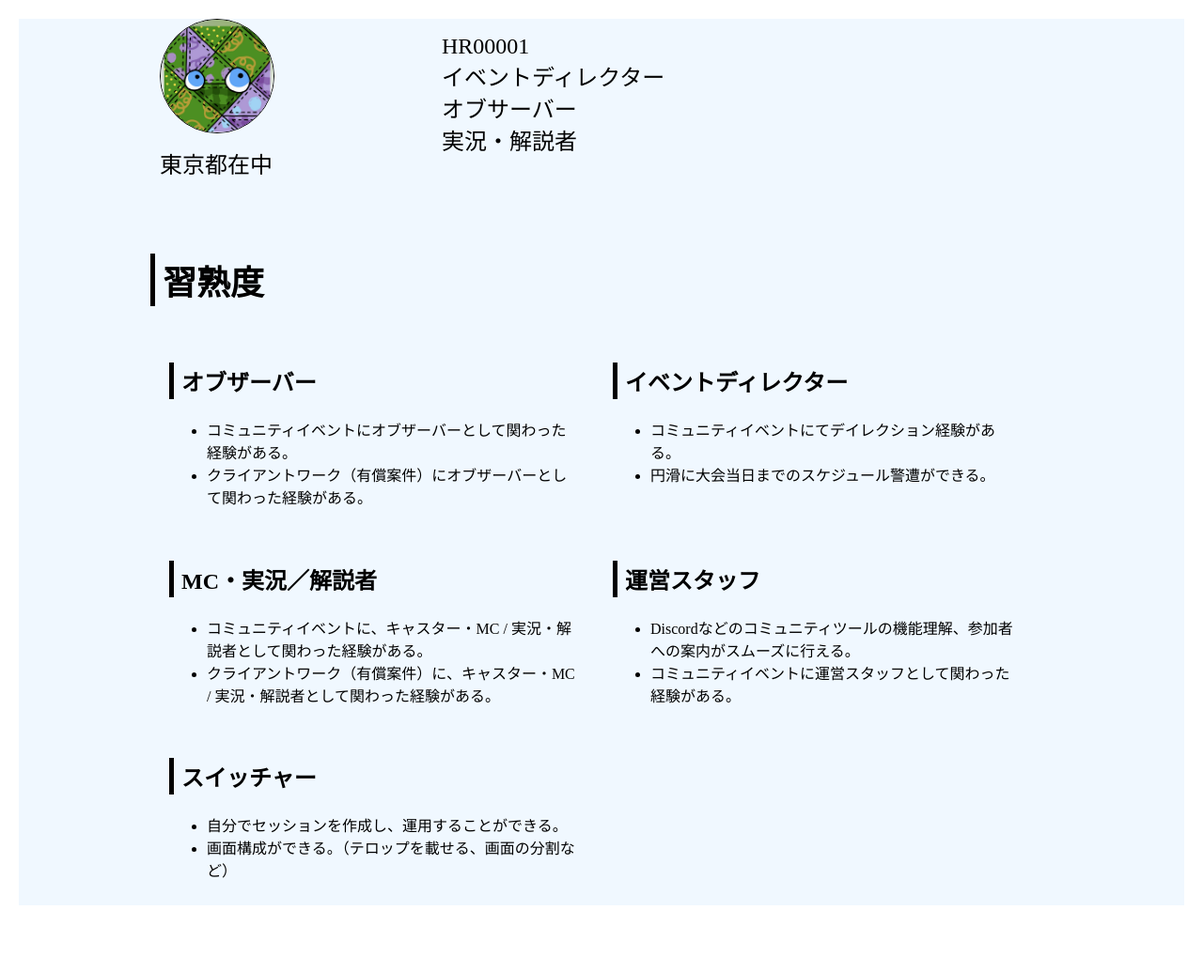
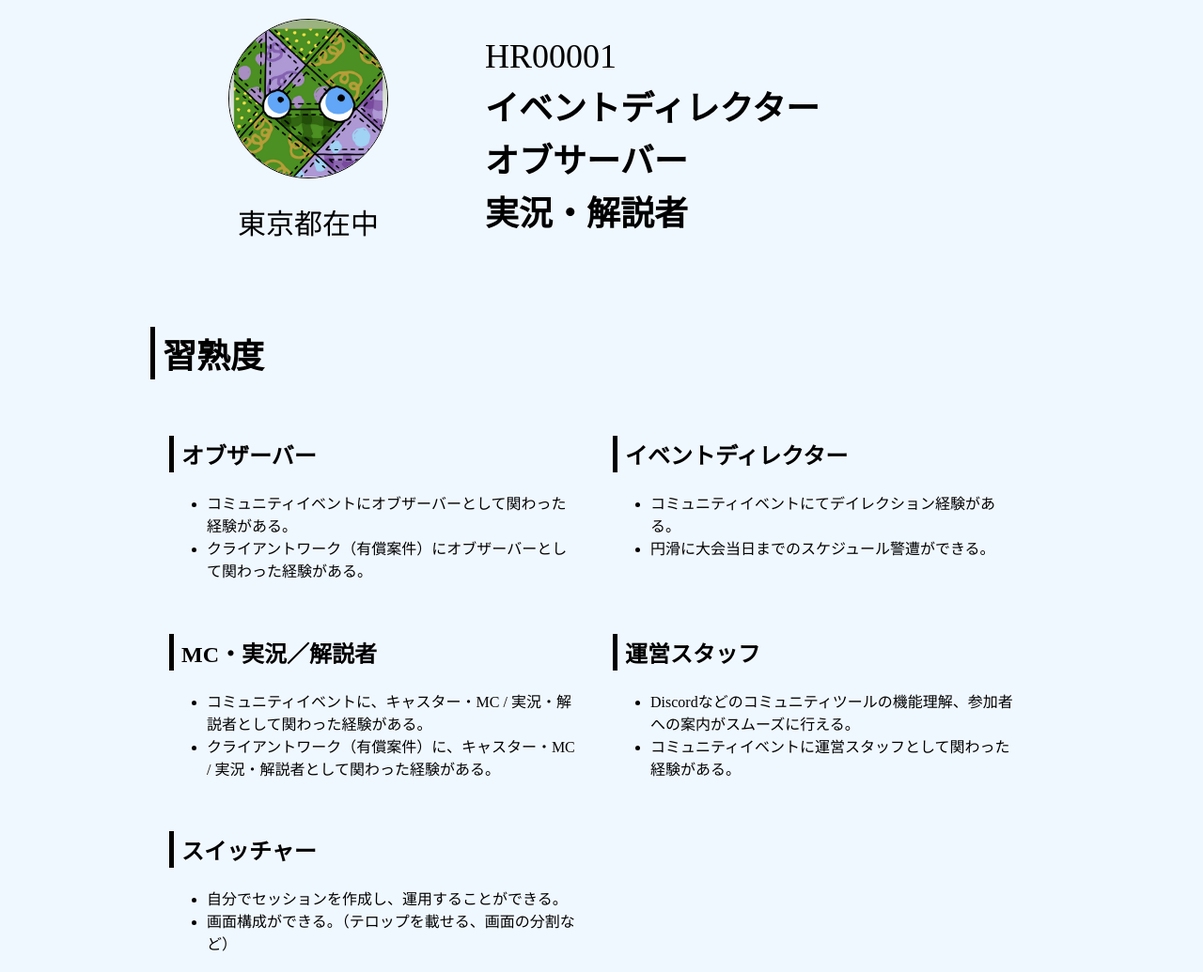
Before and after one commit to sayama22/web, a plain HTML site: page index.html in a window 1280 px wide. Shown: the top 1035 px of the page at 94% size. Drawn offline with Linux system fonts and the light colour scheme.

Commit message:
Add files via upload

```diff
--- a/index.html
+++ b/index.html
@@ -11,15 +11,15 @@
     <div class="bg">
         <main>
             <header>
-                <div class="img">
-                    <img src="img/1.png" alt="トップ画">
+                <div class="top-img">
+                    <img src="img/1.png" alt="トップ画" >
                     <p>東京都在中</p>
                 </div>
-                <div class="top">
-                    <p>HR00001</p>
-                    <p>イベントディレクター</p>
-                    <p>オブサーバー</p>
-                    <p>実況・解説者</p>
+                <div class="top-p">
+                    <p class="hr">HR00001</p>
+                    <p class="bold">イベントディレクター</p>
+                    <p class="bold">オブサーバー</p>
+                    <p class="bold">実況・解説者</p>
                 </div>
             </header>
             <section>
@@ -125,10 +125,15 @@
             <h1>ゲームタイトル</h1>
             <h4>経験</h4>
             <p>PUBG　 /　 PUBG mobile　 /　 ストリートファイター５　 /　 ぷよぷよ e スポーツ</p>
+            <h4>500時間以上プレーしたゲーム</h4>
+            <p>ダミー</p>
         </section>
         <section class="achievement">
             <h1>実績</h1>
             <p>PUBG JAPAN CHALLENGE SERIES</p>
+            <p>ダミー</p>
+            <p>ダミー</p>
+            <p>ダミー</p>
         </section>
     </div>
 
--- a/style.css
+++ b/style.css
@@ -1,12 +1,13 @@
 /* バックグラウンドカラー */
 .bg {
     background-color: aliceblue;
-    margin-top: 10px;
 }
 
 body {
-    margin: 20px;
+    margin: 0;
 }
+
+
 /* ヘッダー */
 main {
     max-width: 960px;
@@ -16,35 +17,48 @@ main {
 header {
     display: flex;
     margin-bottom: -40px;
+    align-items: center;
     }
 
-header p {
-    font-size: 24px;
-    line-height: 20px;
-}
+
 
 img {
     border-radius: 50%;
     border: 1px solid black;
     width: 50%;
+    align-items: center;
 }
 
-.img {
-    width: 25%;
-    margin-left: 10px;
+.top-img {
+    width: 35%;
+    margin-top: 20px;
+    text-align: center;
 }
 
-.img  p{
+.top-img p {
     margin-top: 20px;
+    font-size: 30px;
 }
 
-.top {
-    margin-left: 60px;
+.top-p {
+    margin-left: 20px;
+
 }
 
-.top > p {
- line-height: 10px;
+.hr {
+    font-size: 36px;
 }
+
+.top-p p {
+    line-height: 20px;
+}
+
+.bold {
+    font-weight: bold;
+    font-size: 36px;
+    line-height: 20px;
+}
+
 /* 習熟度 */
 h1 {
     border-left:5px solid #000000; /*線の設定*/
@@ -107,7 +121,7 @@ h3:before {
 
 /* 経歴 */
 .career p {
-    line-height: 10px;
+ margin: 0;
 }
 
 h4 {
@@ -116,6 +130,14 @@ h4 {
 
 /* 実績 */
 .achievement p {
-    font-size: 24px;
-    font-weight: bold;
+    font-size: 16px;
+
 }
+
+
+/* スマホ用画面 */
+/* @media (max-width: 768px) {
+    p {
+
+    }
+} */
```
